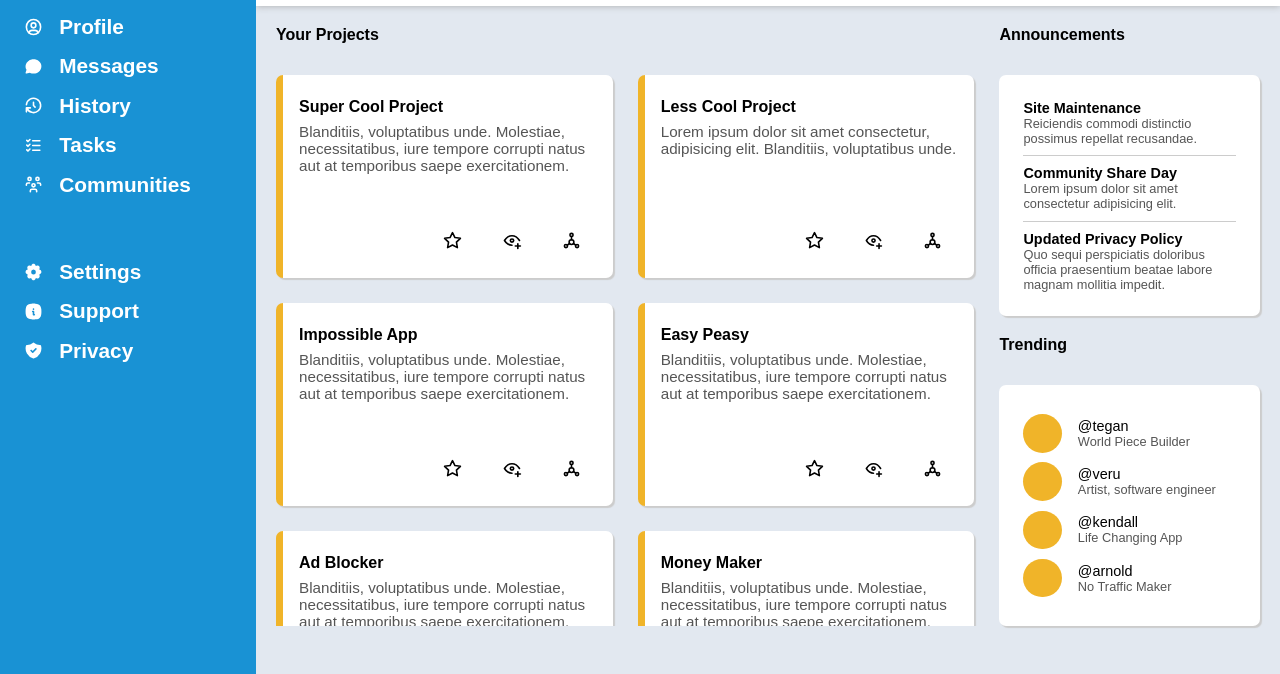
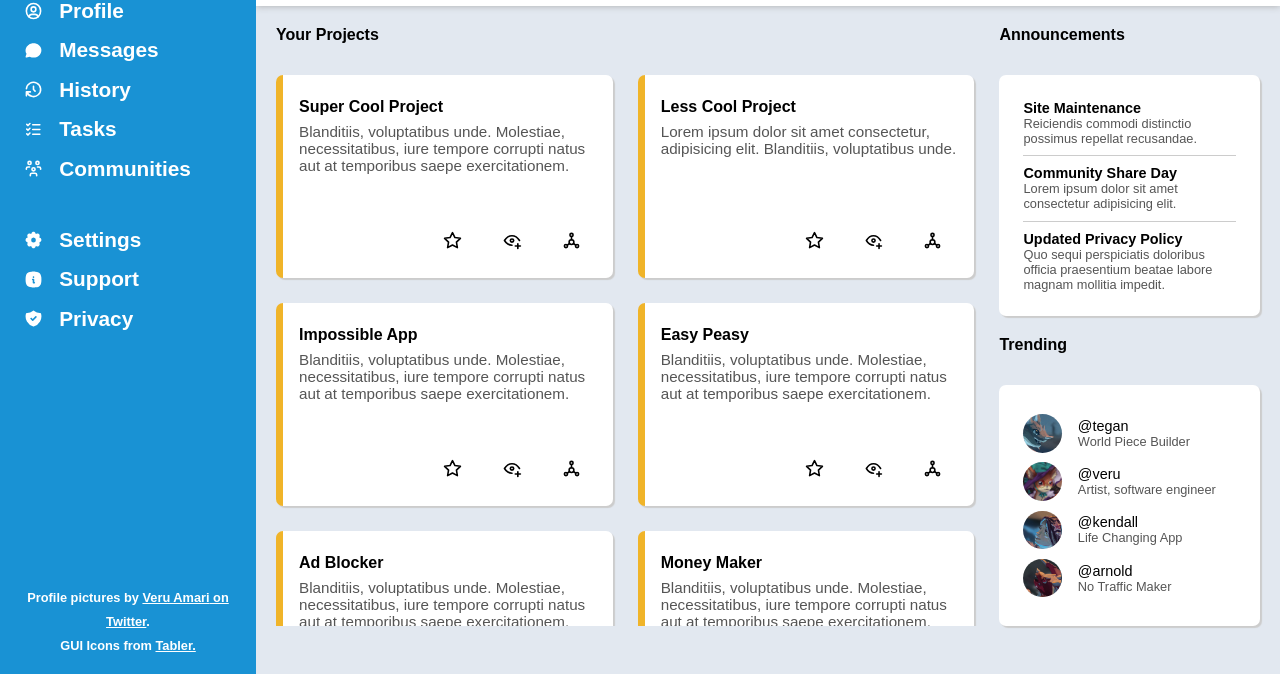
Before and after one commit to VeruAmari/admin-dashboard, a plain HTML site: page index.html in a window 1280 px wide. Shown: the part 134-808 px from the top of the page. Drawn offline with Linux system fonts and the light colour scheme.

Commit message:
Add user profile pictures and due credit

```diff
--- a/index.html
+++ b/index.html
@@ -27,15 +27,18 @@
         <li><a href="#"><img src="./static/info-square-rounded-filled.svg"class="icon">Support</a></li>
         <li><a href="#"><img src="./static/shield-check-filled.svg"class="icon">Privacy</a></li>
       </ul>
+      <div class="due-credit">
+        <p class="credit">Profile pictures by <a href="https://twitter.com/VeruAmari/status/1595415671315353606/photo/1"><b>Veru Amari</b> on Twitter</a>.<br>GUI Icons from <a href="https://tabler-icons.io/">Tabler.</a></p>
+      </div>
     </div>
 
     <div class="header">
       <div class="upper">
-        <label for="search"><img src="./static/search.svg"></label><input type="search" name="search" id="search"><div class="profile-1"><a href="#"><img src="./static/bell-ringing.svg"></a><span class="img-1"></span class="usrN-1">Veru Amari</div>
+        <label for="search"><img src="./static/search.svg"></label><input type="search" name="search" id="search"><div class="profile-1"><a href="#"><img src="./static/bell-ringing.svg"></a><span class="img-1 veru-prof"></span class="usrN-1">Veru Amari</div>
       </div>
       <div class="lower">
         <div class="profile-2">
-          <span class="img-2">
+          <span class="img-2 veru-prof">
           </span>
           <div class="usrN-2">
             <span class="usr-greeting-1">Hi there,</span>
@@ -173,25 +176,25 @@
       <div class="trending">
         <div class="label">Trending</div>
         <div class="table trending-table">
-          <span class="img-1">
+          <span class="img-1 pfp1">
           </span>
           <div class="profile-container">
             <span class="profile-handle">@tegan</span>
             <span class="profile-description">World Piece Builder</span>
           </div>
-          <span class="img-1">
+          <span class="img-1 veru-prof">
           </span>
           <div class="profile-container">
             <span class="profile-handle">@veru</span>
             <span class="profile-description">Artist, software engineer</span>
           </div>
-          <span class="img-1">
+          <span class="img-1 pfp2">
           </span>
           <div class="profile-container">
             <span class="profile-handle">@kendall</span>
             <span class="profile-description">Life Changing App</span>
           </div>
-          <span class="img-1">
+          <span class="img-1 pfp3">
           </span>
           <div class="profile-container">
             <span class="profile-handle">@arnold</span>
--- a/styles.css
+++ b/styles.css
@@ -38,12 +38,12 @@ body {
   grid-area: 1 / 1 / 3 / 2;
 
   display: grid;
-  grid-template: 3 / 1;
-  align-content: start;
-  gap: 3rem;
+  grid-template: auto auto auto 1fr / 1fr;
+  align-items: start;
 
   position: relative;
   z-index: 1;
+  gap: 2rem;
 }
 .logo {
   font-size: 1.6rem;
@@ -51,6 +51,10 @@ body {
 .icon{
   padding-left: 1.5rem;
   padding-right: 1rem;
+}
+.spaces,
+.settings {
+  align-self: start;
 }
 
 .header {
@@ -311,3 +315,31 @@ a {
   color: #555;
   font-size: .8rem;
 }
+
+.veru-prof {
+  background: url(./static/instag.PNG);
+  background-size: contain;
+}
+.pfp1 {
+  background: url(./static/pfp2.jpg);
+  background-size: contain;
+}
+.pfp2 {
+  background: url(./static/pfp3.jpg);
+  background-size: contain;
+}
+.pfp3 {
+  background: url(./static/pfp1.jpg);
+  background-size: contain;
+}
+
+.due-credit {
+  align-self: end;
+  padding: 1rem;
+  font-size: .8rem;
+  text-align: center;
+  line-height: 1.5rem;
+}
+.due-credit > .credit > a {
+  text-decoration:underline;
+}
```
Also changed, not shown: static/instag.PNG (added), static/pfp1.jpg (added), static/pfp2.jpg (added), static/pfp3.jpg (added).
